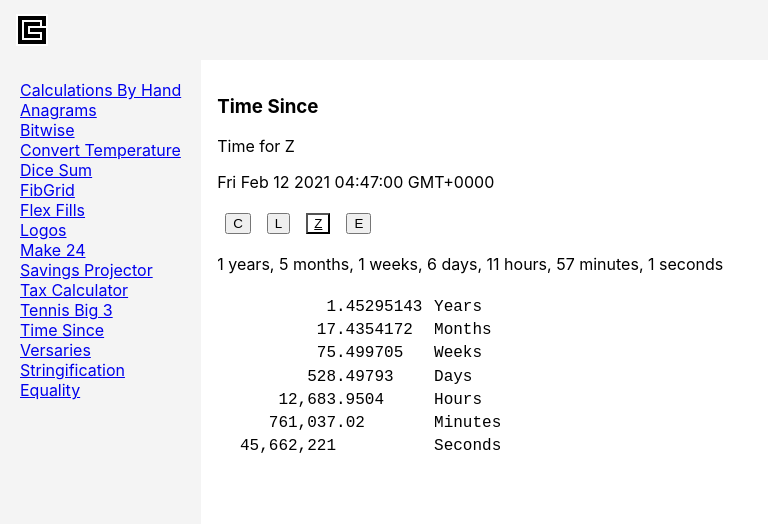
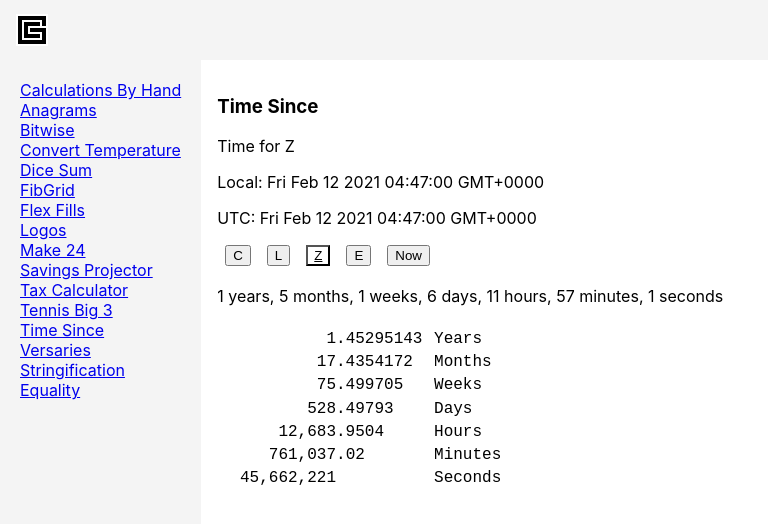
Before and after one commit to callumgrayson/cgcom, a React (Create React App) app: page /time-since in a window 1280 px wide. Shown: the top 524 px of the page, without its empty margins (0-768 px from the left). Built offline with nearby package versions, Linux system fonts and the light colour scheme.

Commit message:
Adds Now to Time Since

```diff
--- a/src/components/TimeSince/TimeSince.css
+++ b/src/components/TimeSince/TimeSince.css
@@ -1,5 +1,5 @@
 .time-since-details {
-  height: 60px;
+  /* height: 60px; */
   margin-bottom: 1rem;
 }
 
--- a/src/components/TimeSince/TimeSince.jsx
+++ b/src/components/TimeSince/TimeSince.jsx
@@ -8,10 +8,11 @@ const lBirthDateTime = "1987-03-11T05:00+01:00";
 const eBirthDateTime = "2023-02-03T01:48+13:00";
 
 const birthMomentMap = {
-  c: moment(cBirthDateTime),
-  l: moment(lBirthDateTime),
-  z: moment(zBirthDateTime),
-  e: moment(eBirthDateTime),
+  c: () => moment(cBirthDateTime),
+  l: () => moment(lBirthDateTime),
+  z: () => moment(zBirthDateTime),
+  e: () => moment(eBirthDateTime),
+  now: () => moment(new Date().toISOString()),
 };
 
 const personMap = {
@@ -19,6 +20,7 @@ const personMap = {
   l: "L",
   z: "Z",
   e: "E",
+  now: "Now",
 };
 
 const delay = 166;
@@ -84,9 +86,11 @@ const stopwatchCallback = ({ now, dateFrom }) => {
   };
 };
 
+const initialPerson = "z";
+
 const StopwatchDisplay = () => {
-  const [person, setPerson] = useState(personMap["z"]);
-  const [dateFrom, setDateFrom] = useState(birthMomentMap["z"]);
+  const [person, setPerson] = useState(personMap[initialPerson]);
+  const [dateFrom, setDateFrom] = useState(birthMomentMap[initialPerson]());
 
   // const timeDisplay = useRef(null)
   const siRef = useRef(null); // Holds setInterval ref
@@ -101,7 +105,7 @@ const StopwatchDisplay = () => {
 
   const handleDateChange = (name) => {
     setPerson(personMap[name]);
-    setDateFrom(birthMomentMap[name]);
+    setDateFrom(birthMomentMap[name]());
   };
 
   useEffect(() => {
@@ -126,14 +130,13 @@ const StopwatchDisplay = () => {
     };
   }, [dateFrom]);
 
-  // console.log("render", dateFrom)
-
   return (
     <div className="time-since">
       <h3>Time Since</h3>
       <div className="time-since-details">
         <p>Time for {person}</p>
-        <p>{Boolean(dateFrom) ? dateFrom.toLocaleString() : " "}</p>
+        <p>Local: {Boolean(dateFrom) ? dateFrom.toLocaleString() : " "}</p>
+        <p>UTC: {Boolean(dateFrom) ? moment(dateFrom).utc().toString() : ""}</p>
       </div>
       <div>
         {Object.keys(personMap).map((personKey) => (
--- a/src/components/Versaries/InputDateTime.js
+++ b/src/components/Versaries/InputDateTime.js
@@ -1,9 +1,7 @@
-import React from "react";
+const InputDateTime = ({ value, changeHandler }) => {
 
-const InputDateTime = ({ value, changeHandler }) => {
-  console.log("value", value);
   const safeValue = dateAsIsoWithoutZ(value);
-  console.log("safeValue", safeValue);
+
 
   return (
     <div className="versaries-input input-datetime">
```
